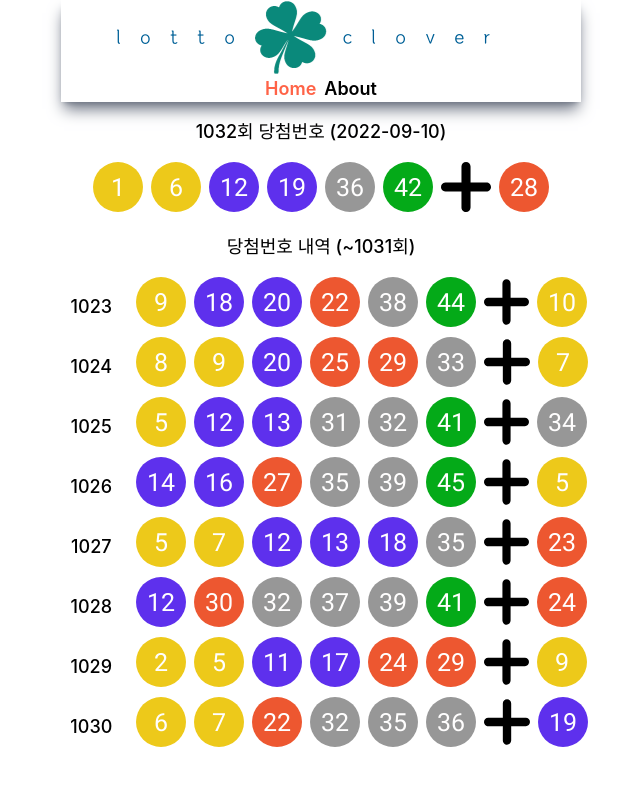
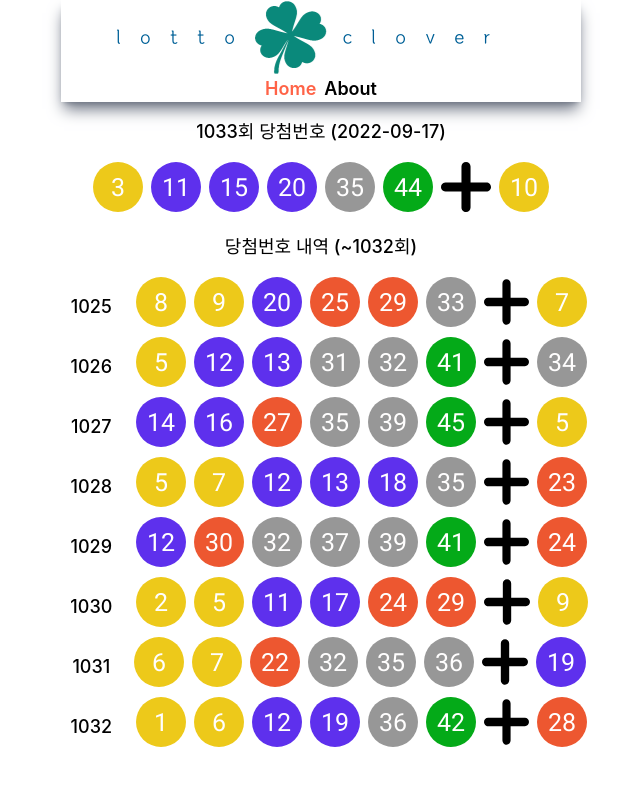
Before and after one commit to dlrlaud0806/NextJS-study, a Next.js app: page / in a window 1280 px wide. Shown: the top 786 px of the page, without its empty margins (319-959 px from the left). Built offline with nearby package versions, Linux system fonts and the light colour scheme.

Commit message:
weekly commit

```diff
--- a/src/pages/index.js
+++ b/src/pages/index.js
@@ -2,11 +2,11 @@ import { useEffect, useState } from "react";
 import Seo from "../components/Seo";
 
 export default function Home() {
-  const lottohist = require("../../public/lotto_hist.json");
+  const lottohist = require("../../public/lotto_hist.json"); //https://www.dhlottery.co.kr/common.do?method=getLottoNumber&drwNo=1034
   let last = lottohist.length - 1;
   let ltCur = lottohist[last];
   const sorted_hist = Object.entries(lottohist.slice(-9, -1)).sort(
-    (a, b) => b["drwNoDate"] - a["drwNoDate"]
+    (a, b) => a["drwNo"] - b["drwNo"]
   );
   console.log(sorted_hist);
   // useEffect(() => {
@@ -38,7 +38,7 @@ export default function Home() {
             className="flex flex-row place-content-center space-x-2"
           >
             <h1 className="p-4 text-lg text-center font-medium">
-              {lt[1].drwNo - 1}
+              {lt[1].drwNo}
             </h1>
             <img className="flex-1" src={`/balls/${lt[1].drwtNo1}.svg`} />
             <img className="flex-1" src={`/balls/${lt[1].drwtNo2}.svg`} />
```
Also changed, not shown: public/lotto_hist.json.
